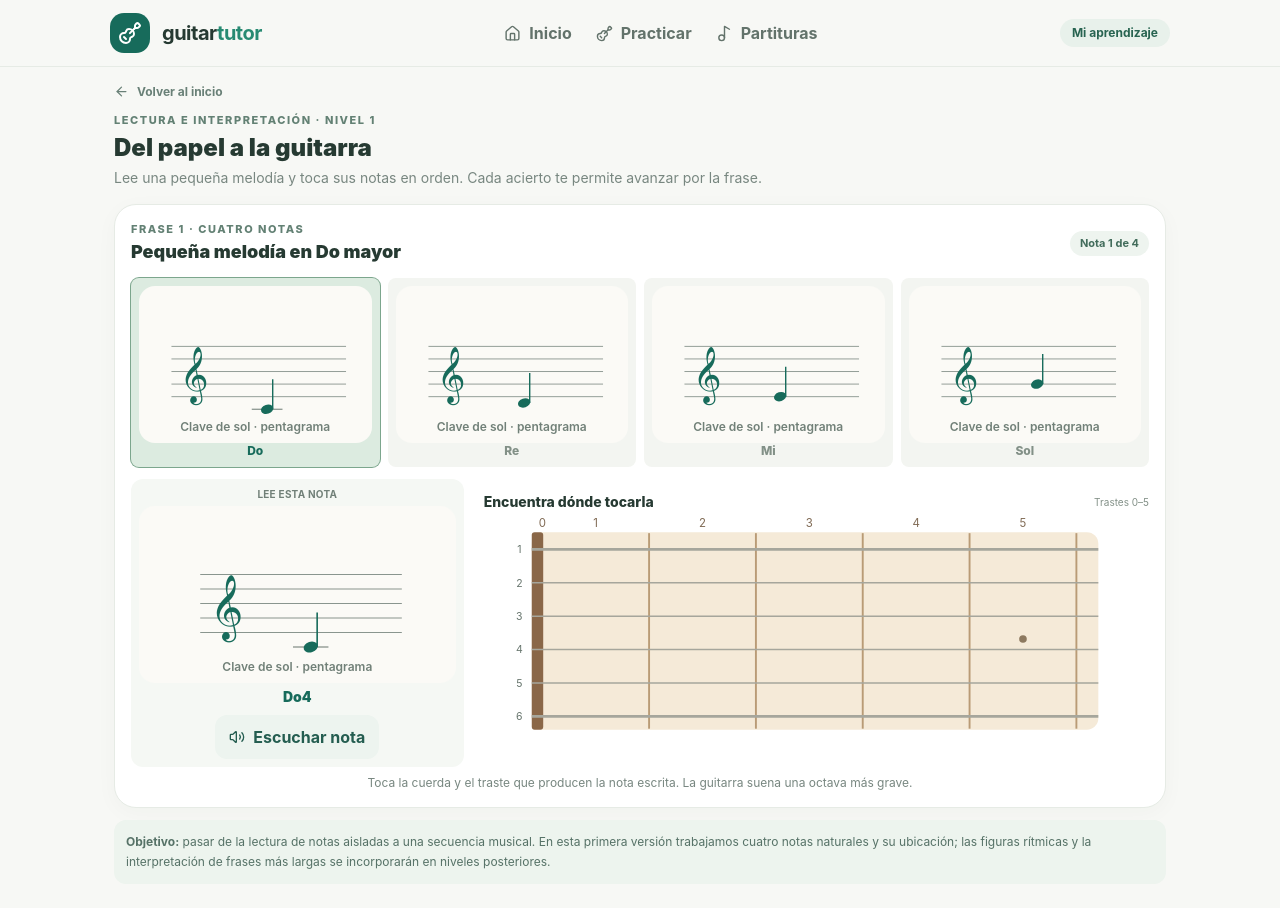
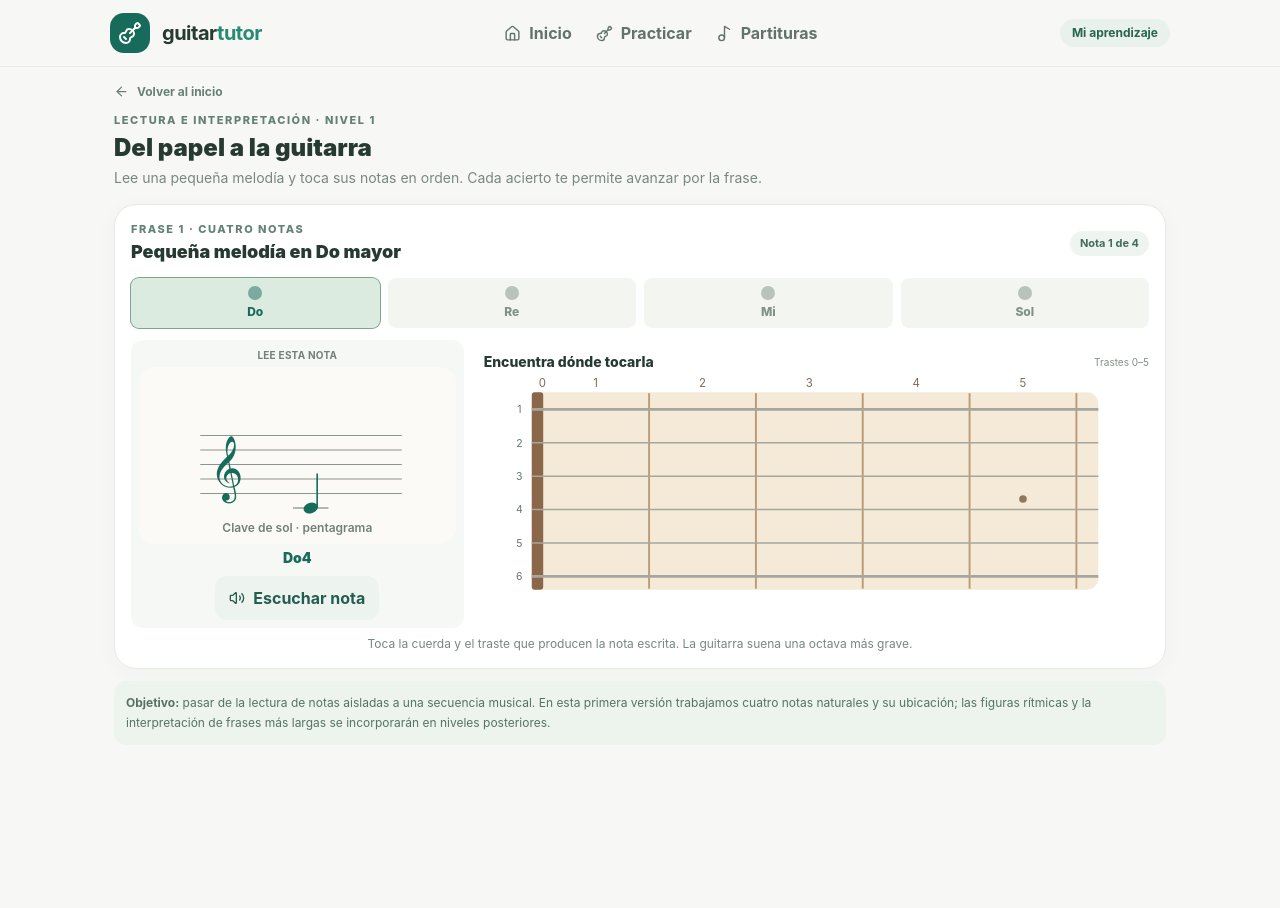
Before and after one commit to juanisidromejia/guitar-tutor, a Vue app: page /del-papel-a-la-guitarra in a window 1280 px wide. Shown: the top 908 px of the page. After the commit the page ends 800 px from the top, so only its background shows below. Built offline with nearby package versions, Linux system fonts and the light colour scheme.

Commit message:
Compact phrase progress indicators

```diff
--- a/src/views/PhrasePracticeView.vue
+++ b/src/views/PhrasePracticeView.vue
@@ -97,7 +97,7 @@ async function play() {
       <div class="mb-3 grid grid-cols-4 gap-2">
         <div v-for="(midi, i) in phrase" :key="midi" class="rounded-lg p-2 text-center" :class="i < index || finished ? 'bg-[#e9f5ed] text-[#226447]' : i === index ? 'bg-[#dcebe0] text-[#176b5b] ring-1 ring-[#7ca68d]' : 'bg-[#f3f5f1] text-[#829087]'">
           <CheckCircle2 v-if="i < index || finished" :size="15" class="mx-auto mb-1" />
-          <StaffNote v-else :midi="midi" />
+          <span class="mx-auto mb-1 block h-3.5 w-3.5 rounded-full bg-current opacity-50"></span>
           <p class="text-xs font-extrabold">{{ labels[i] }}</p>
         </div>
       </div>
```
